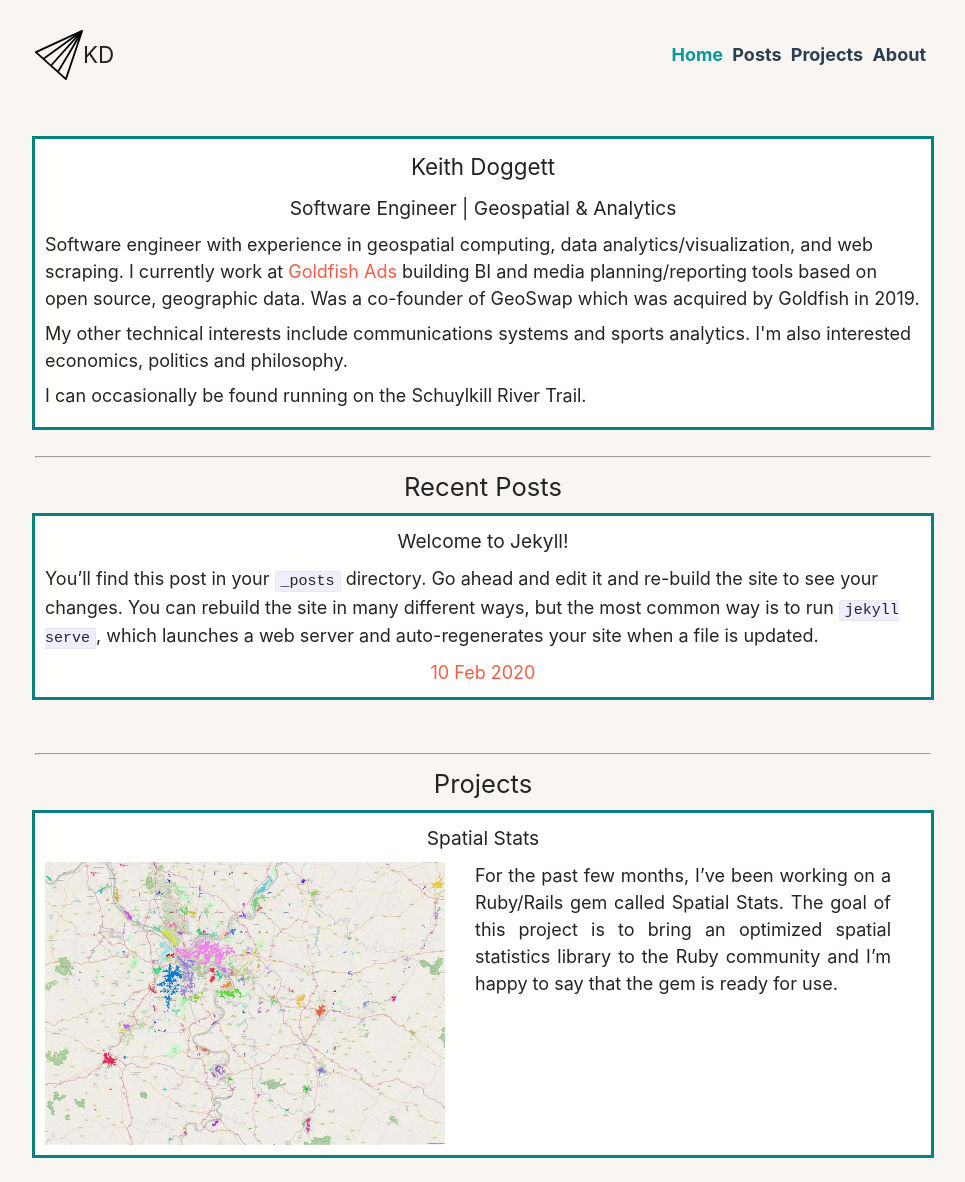
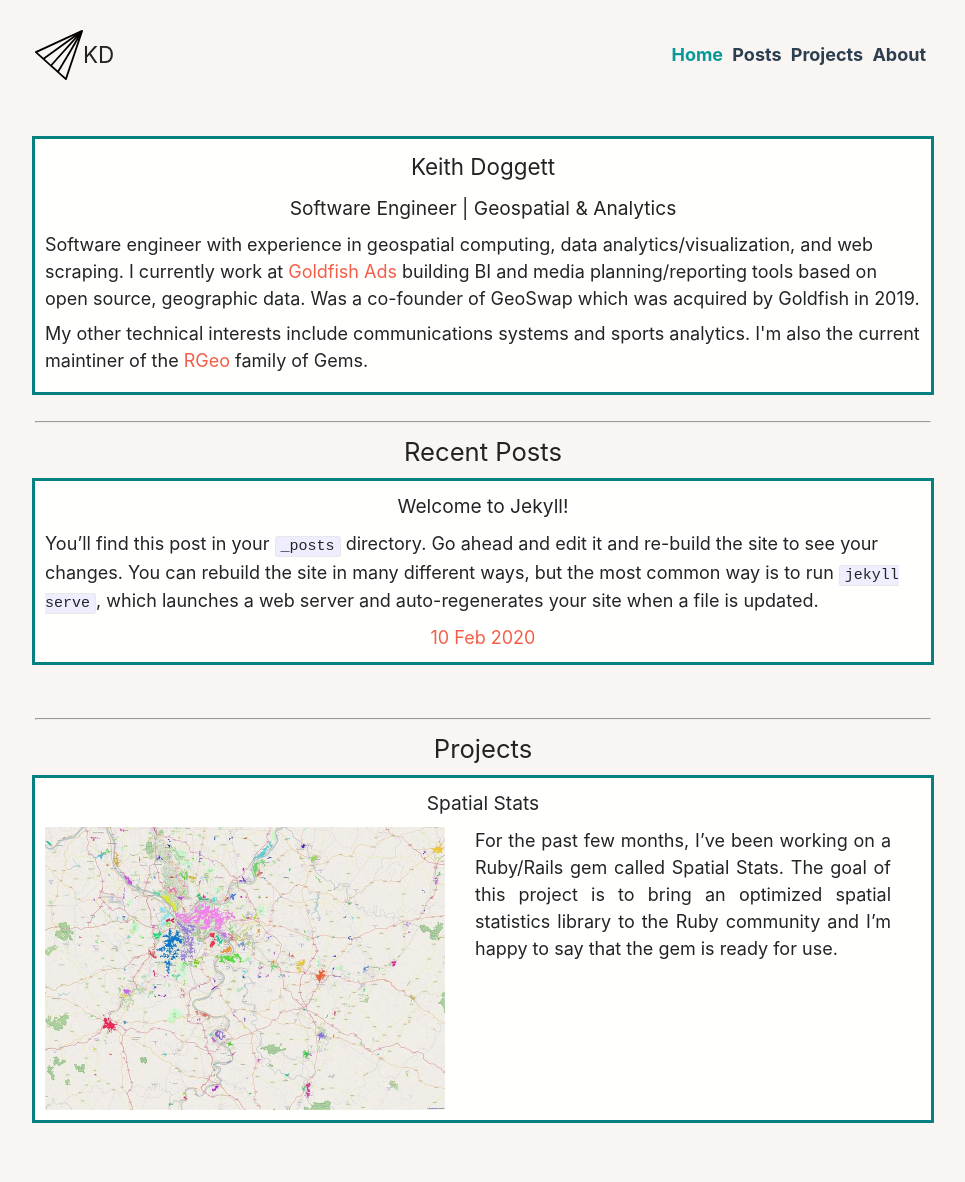
Before and after one commit to keithdoggett/keithdoggett.github.io, a Jekyll site: the page built from index.markdown, in a window 1280 px wide. Shown: the whole page, without its empty margins (157-1122 px from the left). Built offline with Jekyll 4.4.1, drawn with Linux system fonts in a browser that asks for light colours; some web fonts are replaced; after the commit the page ends 1147 px from its top, so only the background shows below that.

Commit message:
update deps

```diff
--- a/_layouts/home_.html
+++ b/_layouts/home_.html
@@ -23,11 +23,9 @@
           </p>
           <p>
             My other technical interests include communications systems and
-            sports analytics. I'm also interested economics, politics and
-            philosophy.
-          </p>
-          <p>
-            I can occasionally be found running on the Schuylkill River Trail.
+            sports analytics. I'm also the current maintiner of the
+            <a href="https://github.com/rgeo" target="_blank"> RGeo</a> family
+            of Gems.
           </p>
         </div>
       </div>
```
Also changed, not shown: Gemfile.lock.
